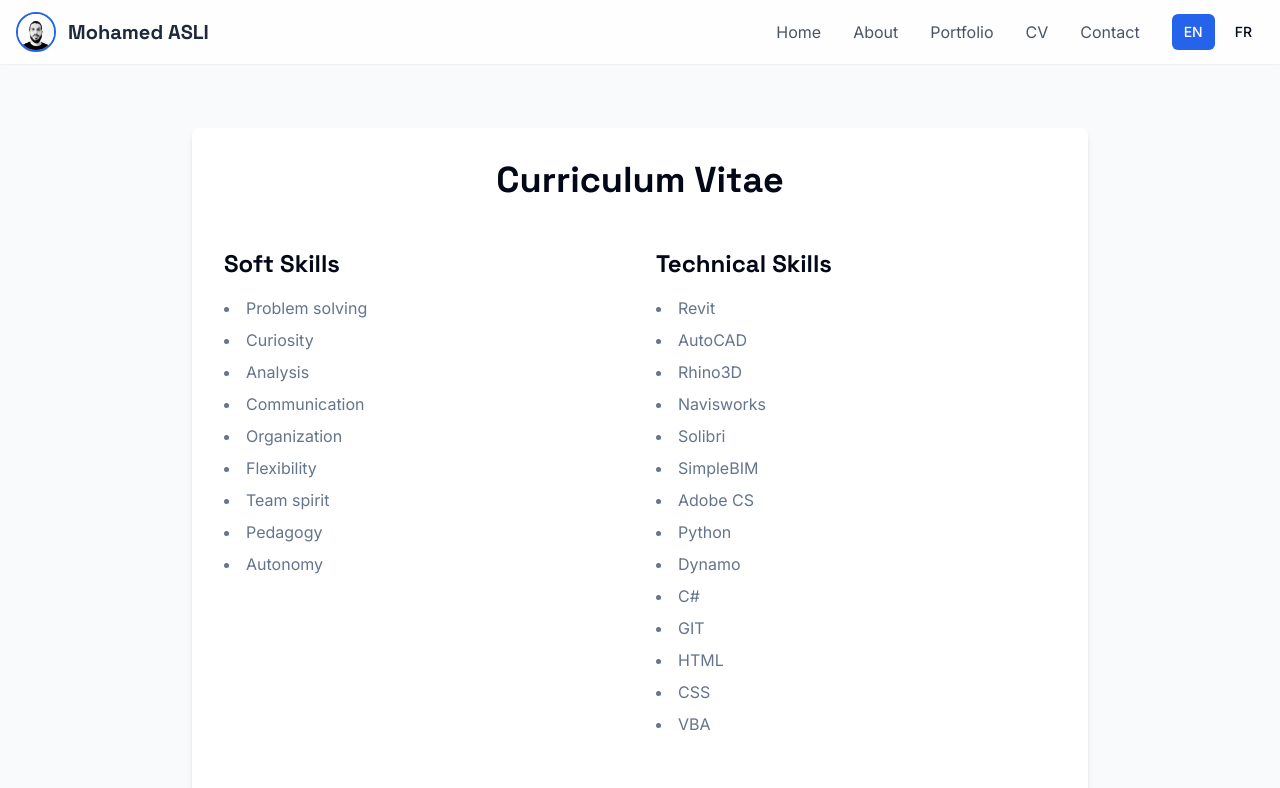
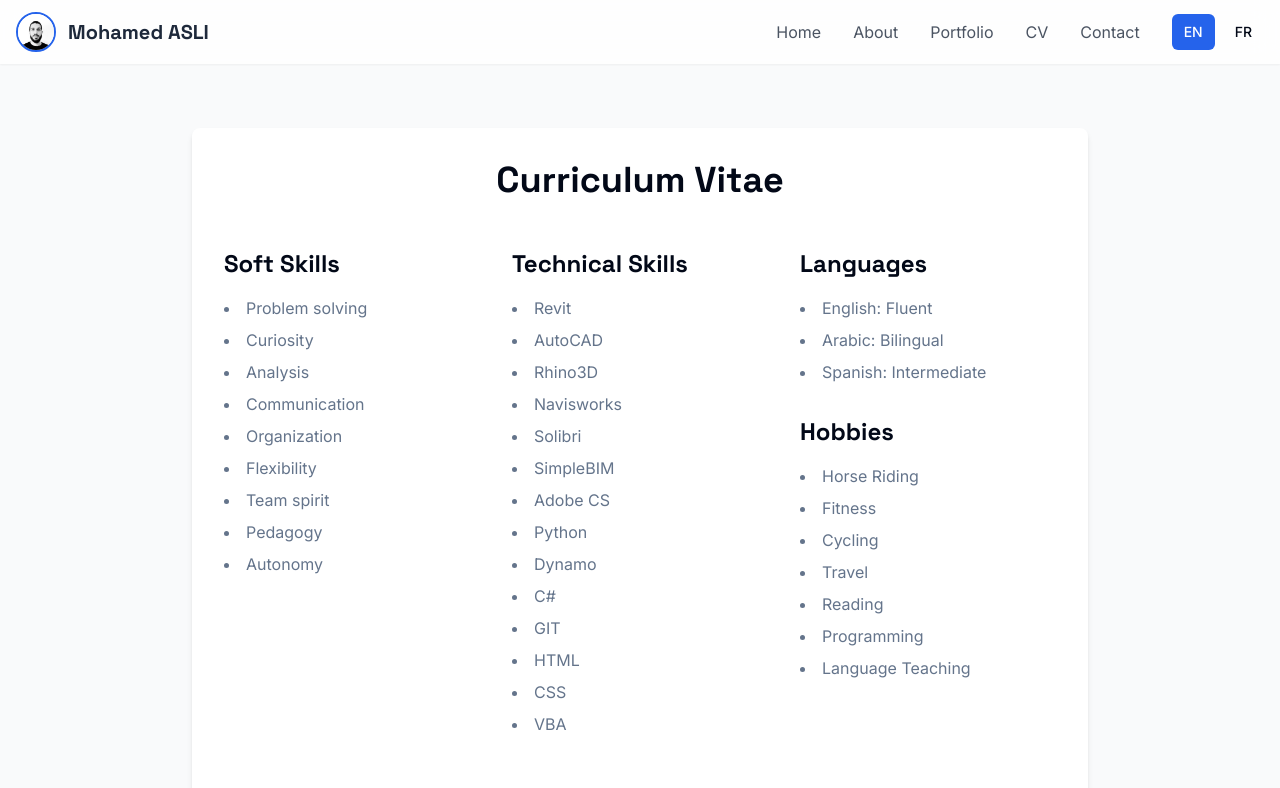
Before and after one commit to MohamedAsli/mohamedasli.github.io, a React (Vite) app: page /cv in a window 1280 px wide. Shown: the top 788 px of the page. Built offline with nearby package versions, Linux system fonts and the light colour scheme.

Commit message:
move languages and hobbies to top in cv

```diff
--- a/src/components/cv/SkillsSection.tsx
+++ b/src/components/cv/SkillsSection.tsx
@@ -5,7 +5,8 @@ const SkillsSection = () => {
   const t = useTranslations();
 
   return (
-    <div className="grid md:grid-cols-2 gap-8 mb-12">
+    <div className="grid md:grid-cols-3 gap-8 mb-12">
+      {/* Soft Skills */}
       <div>
         <h2 className="text-2xl font-bold mb-4">{t.cv.skills.softSkills}</h2>
         <ul className="list-disc list-inside space-y-2">
@@ -15,6 +16,7 @@ const SkillsSection = () => {
         </ul>
       </div>
 
+      {/* Technical Skills */}
       <div>
         <h2 className="text-2xl font-bold mb-4">{t.cv.skills.hardSkills}</h2>
         <ul className="list-disc list-inside space-y-2">
@@ -25,6 +27,31 @@ const SkillsSection = () => {
           ))}
         </ul>
       </div>
+
+      {/* Languages and Hobbies */}
+      <div className="space-y-8">
+        {/* Languages */}
+        <div>
+          <h2 className="text-2xl font-bold mb-4">{t.cv.languages.title}</h2>
+          <ul className="list-disc list-inside space-y-2">
+            <li className="text-muted-foreground">{t.cv.languages.english}</li>
+            <li className="text-muted-foreground">{t.cv.languages.arabic}</li>
+            <li className="text-muted-foreground">{t.cv.languages.spanish}</li>
+          </ul>
+        </div>
+
+        {/* Hobbies */}
+        <div>
+          <h2 className="text-2xl font-bold mb-4">{t.cv.hobbies.title}</h2>
+          <ul className="list-disc list-inside space-y-2">
+            {t.cv.hobbies.items.map((hobby, index) => (
+              <li key={index} className="text-muted-foreground">
+                {hobby}
+              </li>
+            ))}
+          </ul>
+        </div>
+      </div>
     </div>
   );
 };
--- a/src/pages/CV.tsx
+++ b/src/pages/CV.tsx
@@ -2,9 +2,7 @@ import { useTranslations } from "@/hooks/useTranslations";
 import SkillsSection from "@/components/cv/SkillsSection";
 import ExperienceSection from "@/components/cv/ExperienceSection";
 import EducationSection from "@/components/cv/EducationSection";
-import LanguagesSection from "@/components/cv/LanguagesSection";
 import WorkshopsSection from "@/components/cv/WorkshopsSection";
-import HobbiesSection from "@/components/cv/HobbiesSection";
 
 const CV = () => {
   const t = useTranslations();
@@ -18,9 +16,7 @@ const CV = () => {
           <SkillsSection />
           <ExperienceSection />
           <EducationSection />
-          <LanguagesSection />
           <WorkshopsSection />
-          <HobbiesSection />
         </div>
       </div>
     </div>
```
